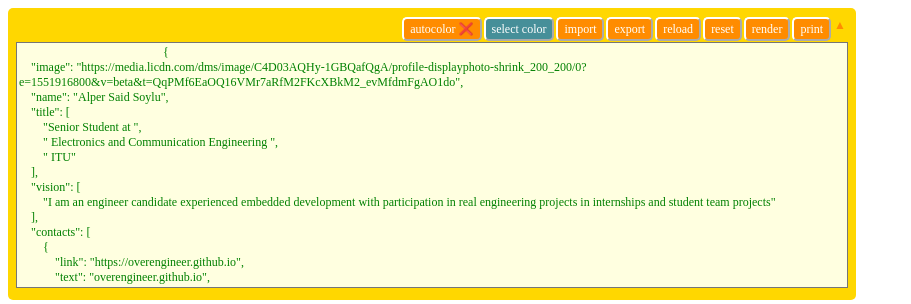
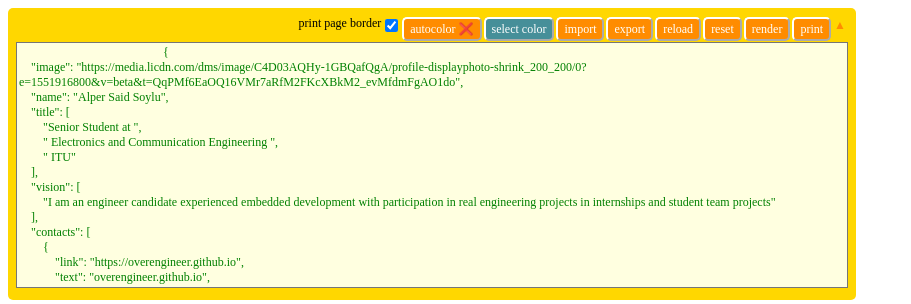
Before and after one commit to overengineer/cirriculumvitae, a Flask app: page /edit in a window 1280 px wide. Shown: the top 304 px of the page, without its empty margins (0-911 px from the left). Run offline with Flask 2, Linux system fonts and the light colour scheme; some libraries are stand-ins or nearby versions.

Commit message:
checkbox page border

```diff
--- a/app.py
+++ b/app.py
@@ -38,11 +38,14 @@ def resume():
     error = ""
     theme = "#468F99"
     autocolor = False
+    border = True
     with open('./virtual/resume.json') as f:
         default = json.load(f)
     if request.method == 'GET':
         cv = default
     else:
+        border = bool(request.form.get('border'))
+        autocolor = bool(request.form.get('autocolor'))
         try:
             cv = json.loads(request.form.get('data'))
         except:
@@ -51,7 +54,6 @@ def resume():
             cv = default
         try:
             theme = request.form.get('color')
-            autocolor = bool(request.form.get('autocolor'))
             if autocolor:
                 urllib.request.urlretrieve(
                     cv["image"], "temp")
@@ -64,7 +66,7 @@ def resume():
             print(error+" : \n"+str(e))
             theme = "#468F99"
     pretty = json.dumps(cv, indent=4)
-    return render_template('editor/edit.html', json=pretty, error=error, message="", theme=theme, autocolor=autocolor, **cv)
+    return render_template('editor/edit.html', json=pretty, error=error, message="", theme=theme, border=border, autocolor=autocolor, **cv)
 
 
 '''
--- a/templates/editor/edit.html
+++ b/templates/editor/edit.html
@@ -20,6 +20,7 @@ function validateJson(caller){
 
 window.onload = function() {
 	window.jsonBackup = document.getElementById('json-data').value;
+	console.log("{{ border }}")
 }
 </script>
 {% endblock head %}
@@ -53,6 +54,8 @@ window.onload = function() {
                     <input type="file" id="input-file" value="import JSON" multiple="false" accept="application/json,.json" onchange="readTextFile(event,'json-data')" style="display:none">
                     <input type="color" value="{{ theme }}" name="color" id="theme-color" style="display:none" onchange="colorUpdate(this)">
                     <input type="checkbox" name="autocolor" id="auto-color" {{ "checked" if autocolor }} style="display:none" onchange="autoColorUpdate()">
+					<input type="checkbox" name="border" style="float:right" checked>
+					<label for="border" style="float:right">print page border</label>
 
                 </div>
                 <div id="hide-vertical">
--- a/templates/resume/cv.css
+++ b/templates/resume/cv.css
@@ -32,8 +32,11 @@
             /*40px 20px 32px 20px;*/
             margin: 0;
             box-sizing: border-box;
-
+			{% if border %}
             border: 5px solid {{ theme }};
+			{% else %}
+			border: none;
+			{% endif %}
             -webkit-print-color-adjust: exact !important;
             /* Chrome, Safari */
             color-adjust: exact !important;
```
